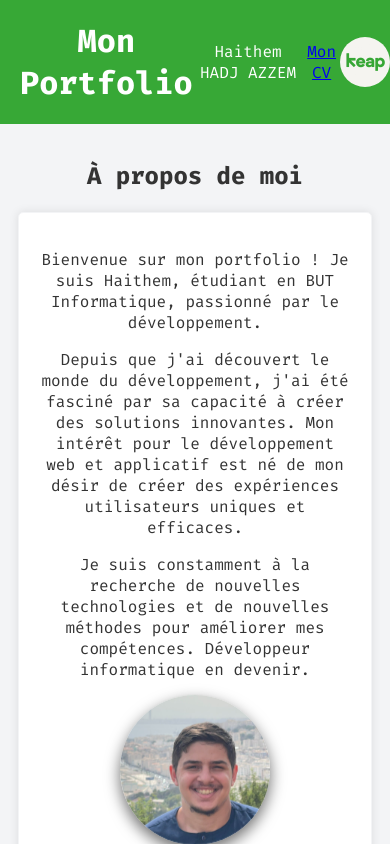
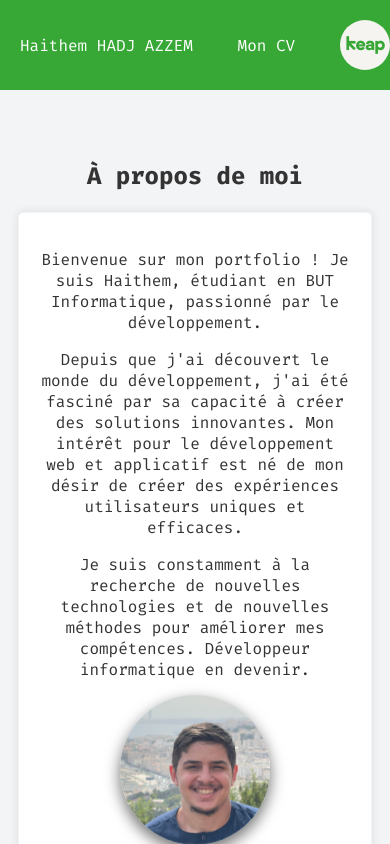
Before and after one commit to KeapRoof/Portfolio, a React (Create React App) app: page / in a window 390 px wide. Built offline with nearby package versions, Linux system fonts and the light colour scheme.

Commit message:
Downloadable CV

```diff
--- a/src/App.css
+++ b/src/App.css
@@ -41,6 +41,14 @@ html, body, #root {
   }
 }
 
+#cv{
+  color: white;
+  text-decoration: none;
+}
+#cv:hover{
+  text-decoration: underline;
+}
+
 .App-header {
   background-color: #282c34;
   min-height: 100vh;
--- a/src/App.js
+++ b/src/App.js
@@ -27,7 +27,7 @@ function Portfolio() {
       <header className="Portfolio-header">
         <h1>Mon Portfolio</h1>
         <p>Haithem HADJ AZZEM</p>
-        <a href="https://github.com/KeapRoof/Portfolio/raw/main/Cv_Haithem.pdf" download="Cv_Haithem.pdf">Mon CV</a>
+        <a href="https://github.com/KeapRoof/Portfolio/raw/master/Cv_Haithem.pdf" download="Cv_Haithem.pdf" id='cv'>Mon CV</a>
         <img src={keap} alt="Keap" className="Portfolio-logo" />
       </header>
       <main className="Portfolio-main">
--- a/src/index.css
+++ b/src/index.css
@@ -314,4 +314,11 @@ body {
     height: auto; /* Garder la hauteur automatique */
   }
 
+  h1{
+    display: None;
+  }
+
+  .Portfolio-header p {
+    margin: 0 0 0 20px; /* Ajouter une marge à gauche de 20px */
+  }
 }
```
